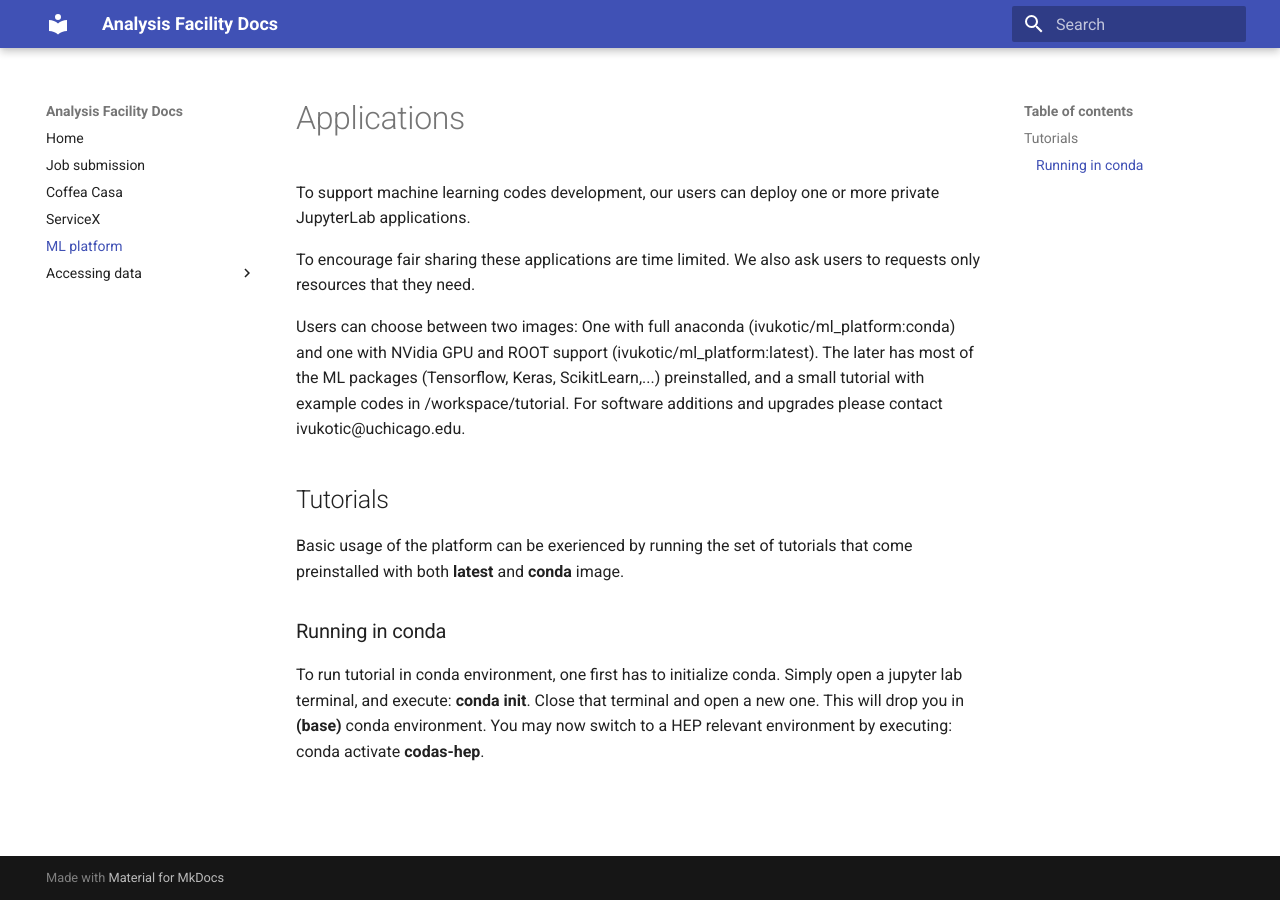
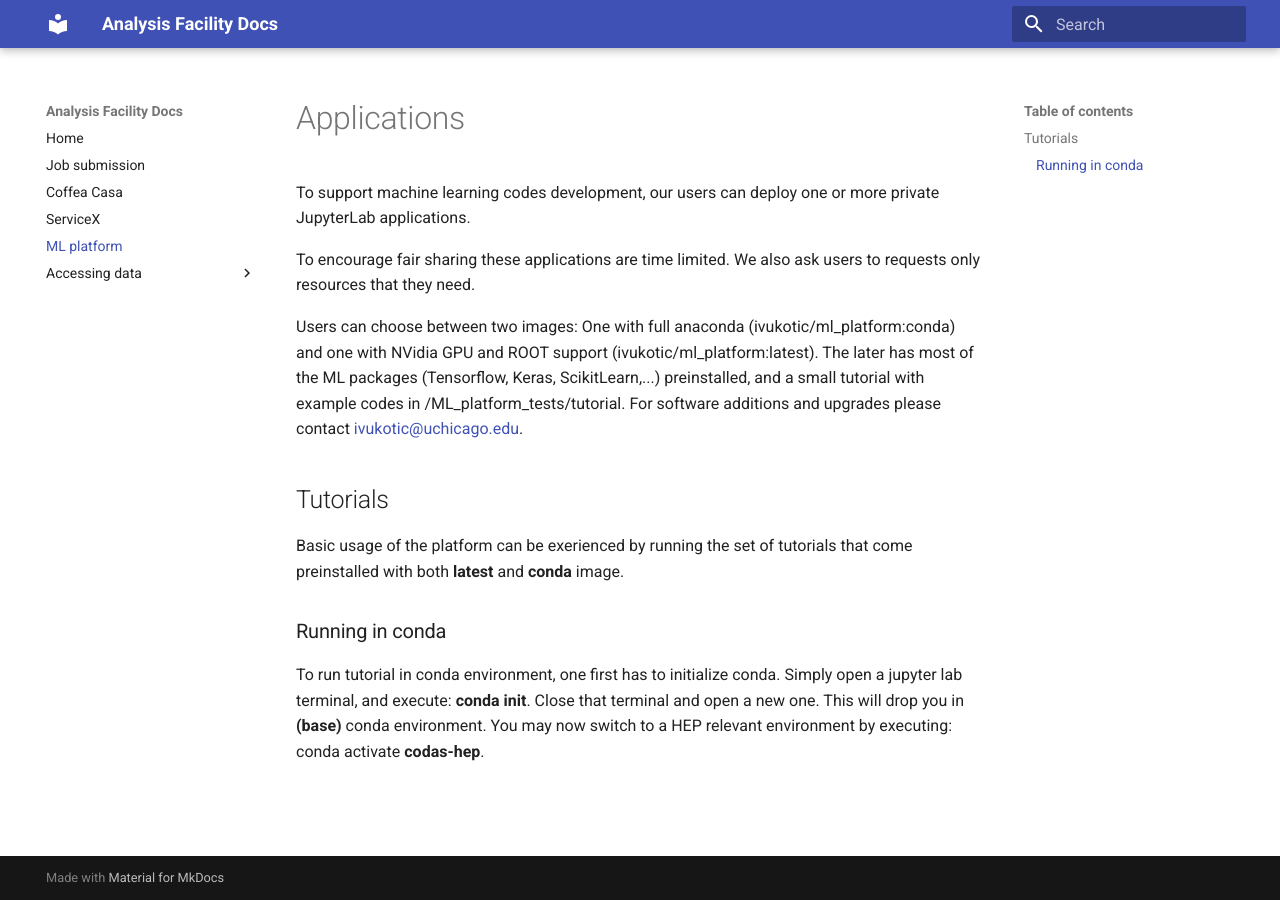
Before and after one commit to maniaclab/af-docs, an MkDocs documentation site: the page built from docs/ml_platform.md, in a window 1280 px wide. Built offline with MkDocs 1.6.1 and Material for MkDocs 9.7.7, drawn with Linux system fonts in a browser that asks for light colours.

Commit message:
fix directory

```diff
--- a/docs/ml_platform.md
+++ b/docs/ml_platform.md
@@ -4,8 +4,8 @@ To support machine learning codes development, our users can deploy one or more
 
 To encourage fair sharing these applications are time limited. We also ask users to requests only resources that they need.
 
-Users can choose between two images: One with full anaconda (ivukotic/ml_platform:conda) and one with NVidia GPU and ROOT support (ivukotic/ml_platform:latest). The later has most of the ML packages (Tensorflow, Keras, ScikitLearn,...) preinstalled, and a small tutorial with example codes in /workspace/tutorial.
-For software additions and upgrades please contact ivukotic@uchicago.edu.
+Users can choose between two images: One with full anaconda (ivukotic/ml_platform:conda) and one with NVidia GPU and ROOT support (ivukotic/ml_platform:latest). The later has most of the ML packages (Tensorflow, Keras, ScikitLearn,...) preinstalled, and a small tutorial with example codes in /ML_platform_tests/tutorial.
+For software additions and upgrades please contact <ivukotic@uchicago.edu>.
 
 ## Tutorials
 
```
